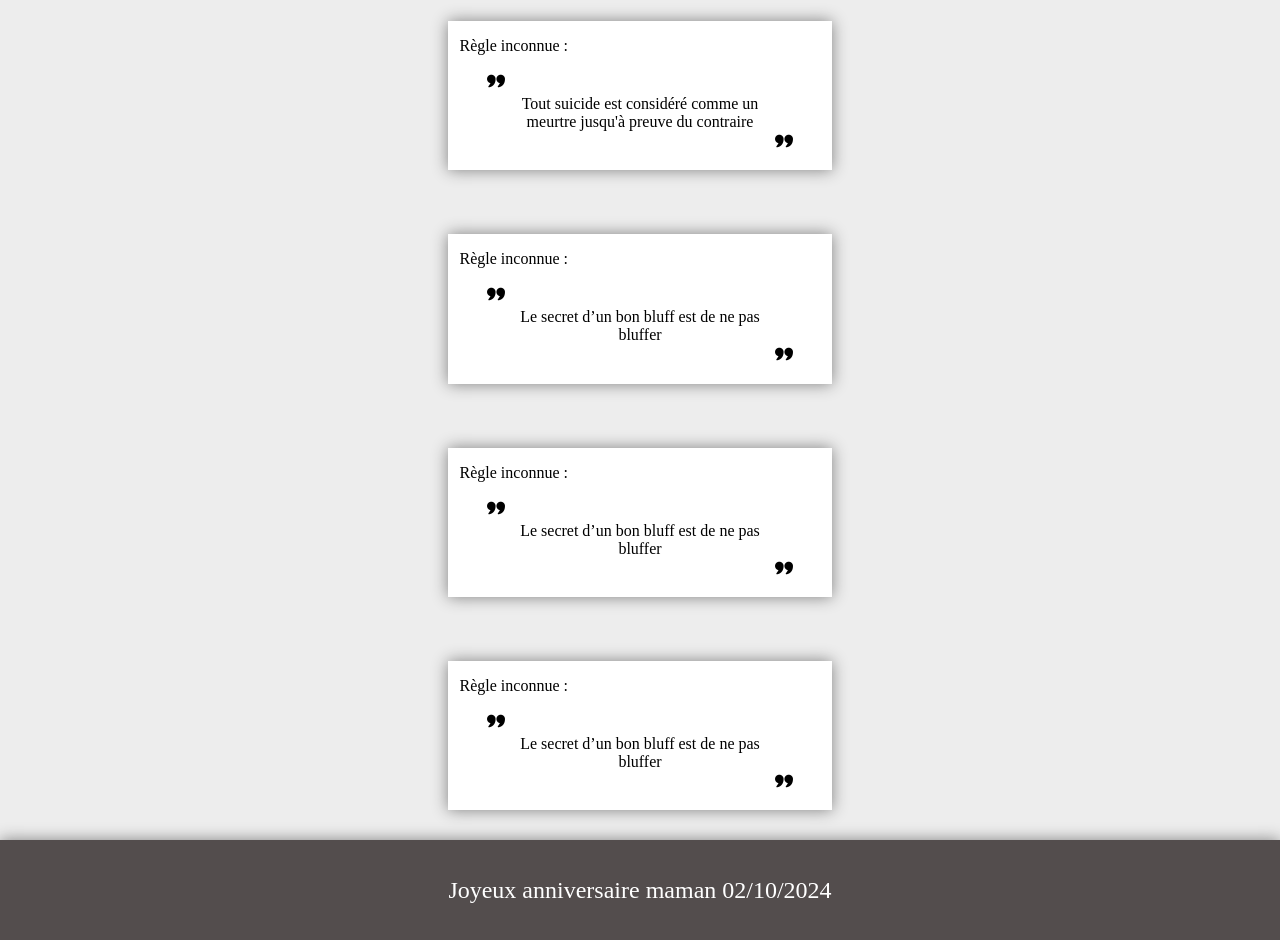
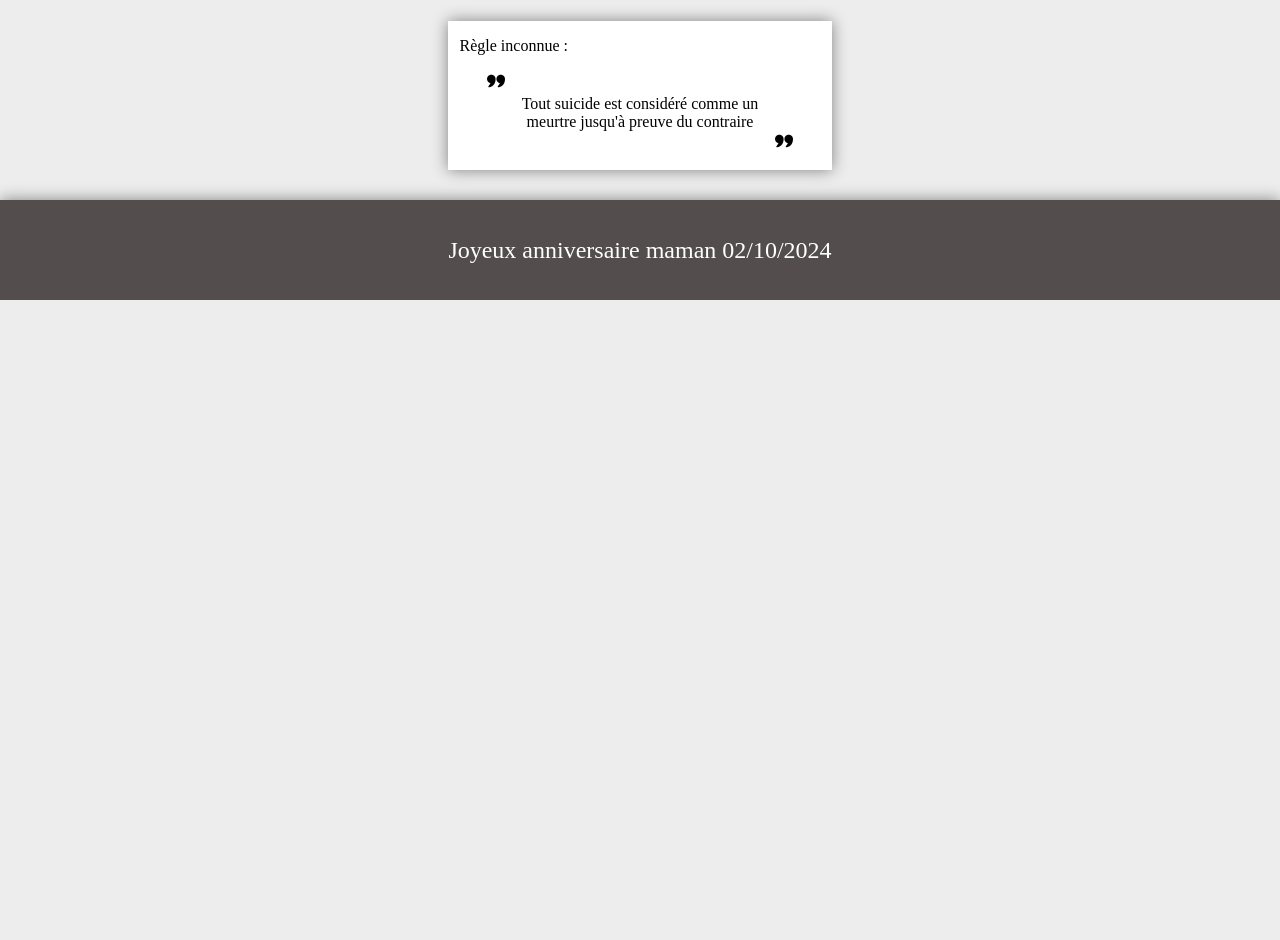
Before and after one commit to douvierg/NCIS, a plain HTML site: page index.html in a window 1280 px wide. Shown: the part 9187-10127 px from the top of the page. After the commit the page ends 9487 px from the top, so only its background shows below. Drawn offline with Linux system fonts and the light colour scheme.

Commit message:
remove citation in dooble

```diff
--- a/index.html
+++ b/index.html
@@ -468,36 +468,6 @@
                     <img class="secondGuillemet" src="img/citation.png" alt="picture of guillemet">
                 </div>
             </div>
-            <div class="citation">
-                <div class="numRule">
-                    <p>Règle inconnue : </p>
-                </div>
-                <div class="rule">
-                    <img class="firstGuillemet" src="img/citation.png" alt="picture of guillemet">
-                    <p class="content">Le secret d’un bon bluff est de ne pas bluffer</p>
-                    <img class="secondGuillemet" src="img/citation.png" alt="picture of guillemet">
-                </div>
-            </div>
-            <div class="citation">
-                <div class="numRule">
-                    <p>Règle inconnue : </p>
-                </div>
-                <div class="rule">
-                    <img class="firstGuillemet" src="img/citation.png" alt="picture of guillemet">
-                    <p class="content">Le secret d’un bon bluff est de ne pas bluffer</p>
-                    <img class="secondGuillemet" src="img/citation.png" alt="picture of guillemet">
-                </div>
-            </div>
-            <div class="citation">
-                <div class="numRule">
-                    <p>Règle inconnue : </p>
-                </div>
-                <div class="rule">
-                    <img class="firstGuillemet" src="img/citation.png" alt="picture of guillemet">
-                    <p class="content">Le secret d’un bon bluff est de ne pas bluffer</p>
-                    <img class="secondGuillemet" src="img/citation.png" alt="picture of guillemet">
-                </div>
-            </div>
         </div>
     </body>
     <footer>
```
